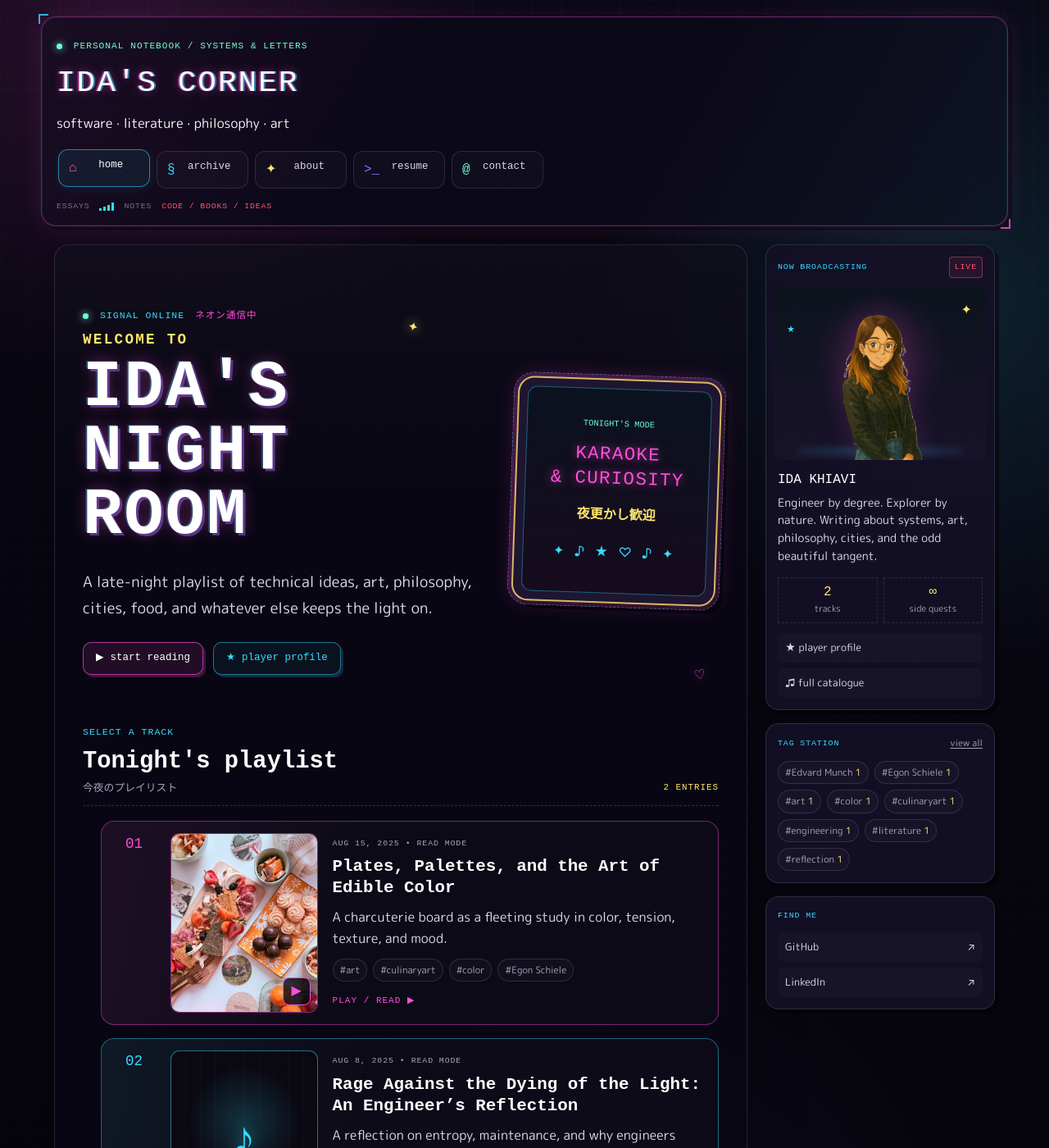
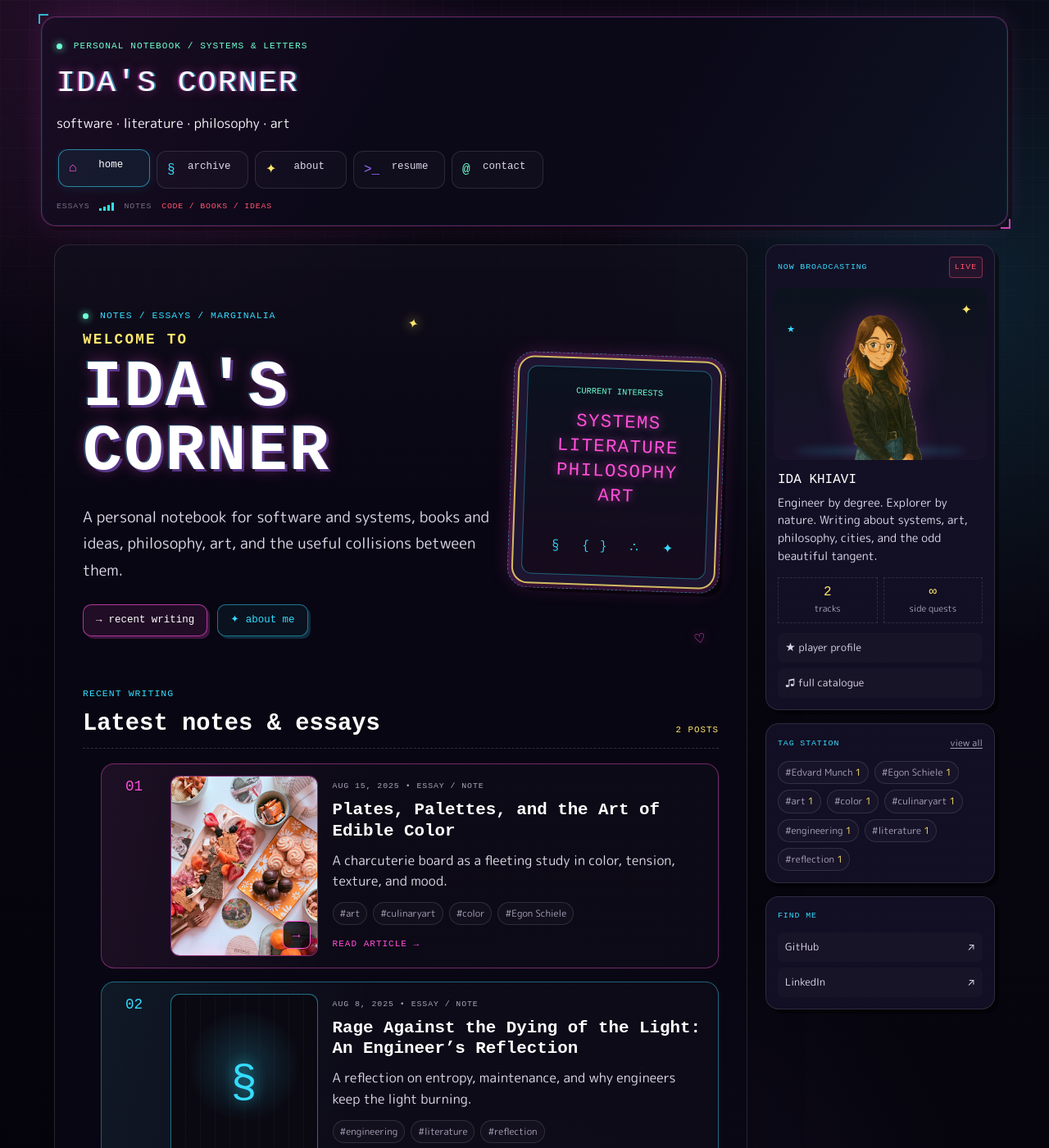
Before and after one commit to idakhiavi/idakhiavi.github.io, a Jekyll site: the page built from index.html, in a window 1280 px wide and 1400 px high. Shown: the whole window at 82% size. Built offline with Jekyll 4.4.1, drawn with Linux system fonts in a browser that asks for light colours; some web fonts are replaced; some of the changed text lies outside the part shown.

Commit message:
Replace karaoke homepage with editorial writing index

```diff
--- a/index.html
+++ b/index.html
@@ -1,21 +1,21 @@
 ---
 layout: default
 title: Home
-description: "Ida's late-night notebook: technology, art, philosophy, experiments, and whatever refuses to leave her head."
+description: "Ida's personal notebook for software, systems, literature, philosophy, art, and the connections between them."
 ---
 
 <section class="home-hero">
   <div class="hero-copy">
-    <p class="eyebrow"><span class="signal-dot" aria-hidden="true"></span> SIGNAL ONLINE <span class="eyebrow-jp" lang="ja">ネオン通信中</span></p>
-    <h1><span class="hero-line hero-line-small">WELCOME TO</span><span class="hero-line hero-line-main">IDA'S NIGHT ROOM</span></h1>
-    <p class="hero-lede">A late-night playlist of technical ideas, art, philosophy, cities, food, and whatever else keeps the light on.</p>
-    <div class="hero-actions"><a class="pixel-button pixel-button-primary" href="#playlist"><span aria-hidden="true">▶</span> start reading</a><a class="pixel-button" href="{{ '/aboutme/' | relative_url }}"><span aria-hidden="true">★</span> player profile</a></div>
+    <p class="eyebrow"><span class="signal-dot" aria-hidden="true"></span> NOTES / ESSAYS / MARGINALIA</p>
+    <h1><span class="hero-line hero-line-small">WELCOME TO</span><span class="hero-line hero-line-main">IDA'S CORNER</span></h1>
+    <p class="hero-lede">A personal notebook for software and systems, books and ideas, philosophy, art, and the useful collisions between them.</p>
+    <div class="hero-actions"><a class="pixel-button pixel-button-primary" href="#writing"><span aria-hidden="true">→</span> recent writing</a><a class="pixel-button" href="{{ '/aboutme/' | relative_url }}"><span aria-hidden="true">✦</span> about me</a></div>
   </div>
-  <div class="hero-marquee" aria-hidden="true"><div class="marquee-screen"><span class="marquee-kicker">TONIGHT'S MODE</span><strong>KARAOKE<br />&amp; CURIOSITY</strong><span class="marquee-jp" lang="ja">夜更かし歓迎</span><span class="marquee-stars">✦ ♪ ★ ♡ ♪ ✦</span></div></div>
+  <div class="hero-marquee" aria-hidden="true"><div class="marquee-screen"><span class="marquee-kicker">CURRENT INTERESTS</span><strong>SYSTEMS<br />LITERATURE<br />PHILOSOPHY<br />ART</strong><span class="marquee-stars">§ &nbsp; { } &nbsp; ∴ &nbsp; ✦</span></div></div>
 </section>
 
-<section id="playlist" class="playlist-section">
-  <header class="section-heading"><div><p class="eyebrow">SELECT A TRACK</p><h2>Tonight's playlist <span lang="ja">今夜のプレイリスト</span></h2></div><span class="track-count">{{ site.posts | size }} ENTRIES</span></header>
+<section id="writing" class="playlist-section">
+  <header class="section-heading"><div><p class="eyebrow">RECENT WRITING</p><h2>Latest notes &amp; essays</h2></div><span class="track-count">{{ site.posts | size }} POSTS</span></header>
 
   {% if site.posts.size > 0 %}
   <ol class="track-list">
@@ -24,19 +24,19 @@ description: "Ida's late-night notebook: technology, art, philosophy, experiment
       <li class="track-card tone-{{ tone }}">
         <div class="track-number" aria-hidden="true">{% if forloop.index < 10 %}0{% endif %}{{ forloop.index }}</div>
         {% if post.image %}
-          <a class="track-art" href="{{ post.url | relative_url }}" aria-label="Read {{ post.title | escape }}"><img src="{{ post.image | relative_url }}" alt="{{ post.image_alt | default: '' | escape }}" loading="lazy" /><span class="track-art-overlay" aria-hidden="true">▶</span></a>
+          <a class="track-art" href="{{ post.url | relative_url }}" aria-label="Read {{ post.title | escape }}"><img src="{{ post.image | relative_url }}" alt="{{ post.image_alt | default: '' | escape }}" loading="lazy" /><span class="track-art-overlay" aria-hidden="true">→</span></a>
         {% else %}
-          <a class="track-art track-art-placeholder" href="{{ post.url | relative_url }}" aria-label="Read {{ post.title | escape }}"><span class="pixel-note" aria-hidden="true">♪</span><span class="equalizer" aria-hidden="true"><i></i><i></i><i></i><i></i><i></i></span></a>
+          <a class="track-art track-art-placeholder" href="{{ post.url | relative_url }}" aria-label="Read {{ post.title | escape }}"><span class="pixel-note" aria-hidden="true">§</span></a>
         {% endif %}
         <div class="track-copy">
-          <div class="track-meta"><time datetime="{{ post.date | date_to_xmlschema }}">{{ post.date | date: '%b %-d, %Y' }}</time><span>•</span><span>READ MODE</span></div>
+          <div class="track-meta"><time datetime="{{ post.date | date_to_xmlschema }}">{{ post.date | date: '%b %-d, %Y' }}</time><span>•</span><span>ESSAY / NOTE</span></div>
           <h3><a href="{{ post.url | relative_url }}">{{ post.title }}</a></h3>
           <p class="track-excerpt">{% if post.description %}{{ post.description }}{% else %}{{ post.excerpt | strip_html | strip_newlines | truncate: 180 }}{% endif %}</p>
           {% if post.tags and post.tags.size > 0 %}<div class="track-tags" aria-label="Tags">{% for tag in post.tags limit: 4 %}{% assign tag_slug = tag | slugify %}<a href="{{ '/tags/#' | append: tag_slug | relative_url }}">#{{ tag }}</a>{% endfor %}</div>{% endif %}
-          <a class="track-play" href="{{ post.url | relative_url }}">PLAY / READ <span aria-hidden="true">▶</span></a>
+          <a class="track-play" href="{{ post.url | relative_url }}">READ ARTICLE <span aria-hidden="true">→</span></a>
         </div>
       </li>
     {% endfor %}
   </ol>
-  {% else %}<div class="empty-screen"><span aria-hidden="true">♪</span><p>No tracks queued yet.</p></div>{% endif %}
+  {% else %}<div class="empty-screen"><span aria-hidden="true">§</span><p>No writing here yet.</p></div>{% endif %}
 </section>
```
